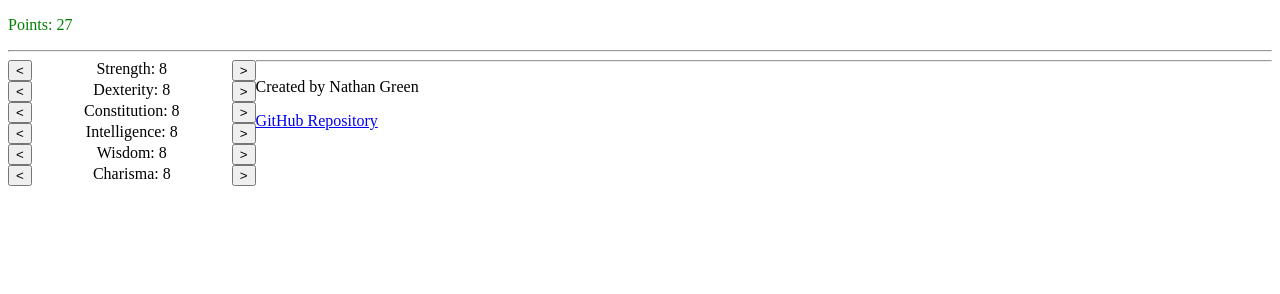
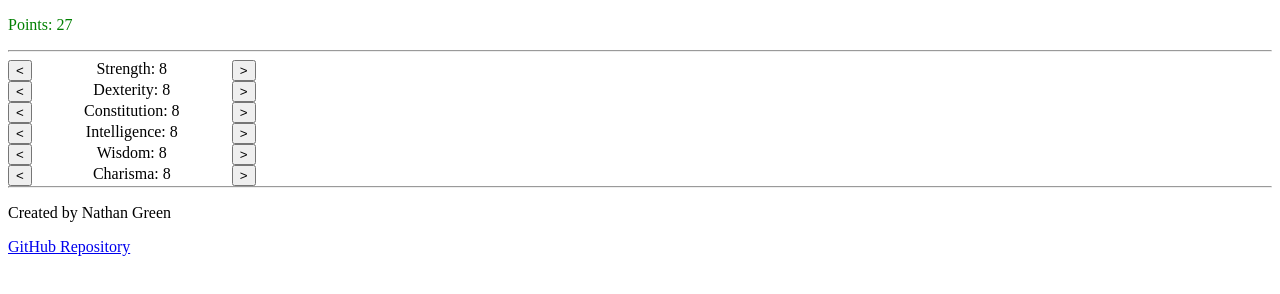
Before and after one commit to Green075521/dndPointBuy, a plain HTML site: page index.html in a window 1280 px wide. Drawn offline with Linux system fonts and the light colour scheme.

Commit message:
Fixed footer displaying to right instead of bottom

```diff
--- a/index.html
+++ b/index.html
@@ -32,7 +32,7 @@
 	<p class="stat" id="Charisma">Charisma: 8</p>
 	<button class='right' onclick="increaseAbility(charisma)">&gt;</button>
 
-	<hr>
+	<hr style="clear:both">
 
 	<p>Created by Nathan Green</p>
 	<p><a href="https://github.com/Green075521/dndPointBuy">GitHub Repository</a></p>
```
